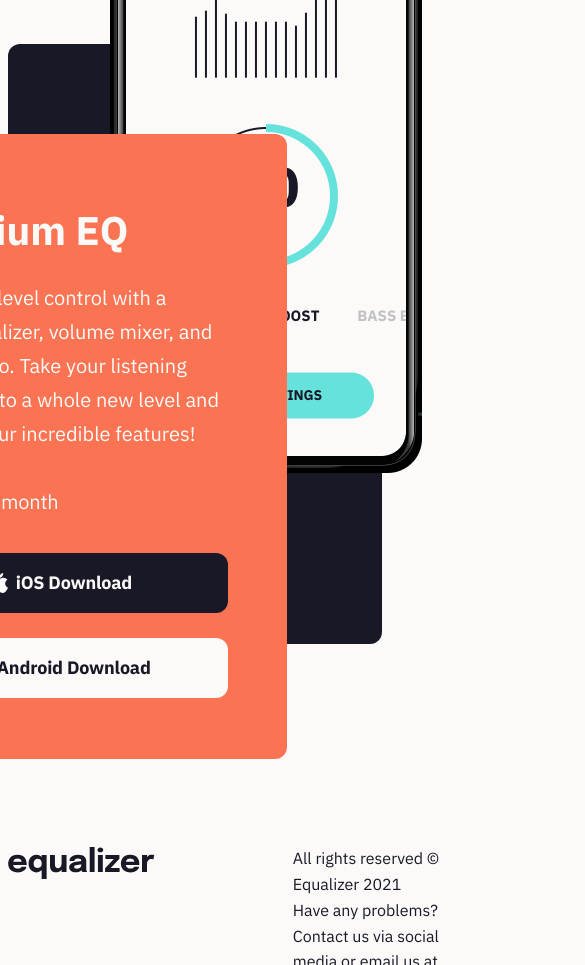
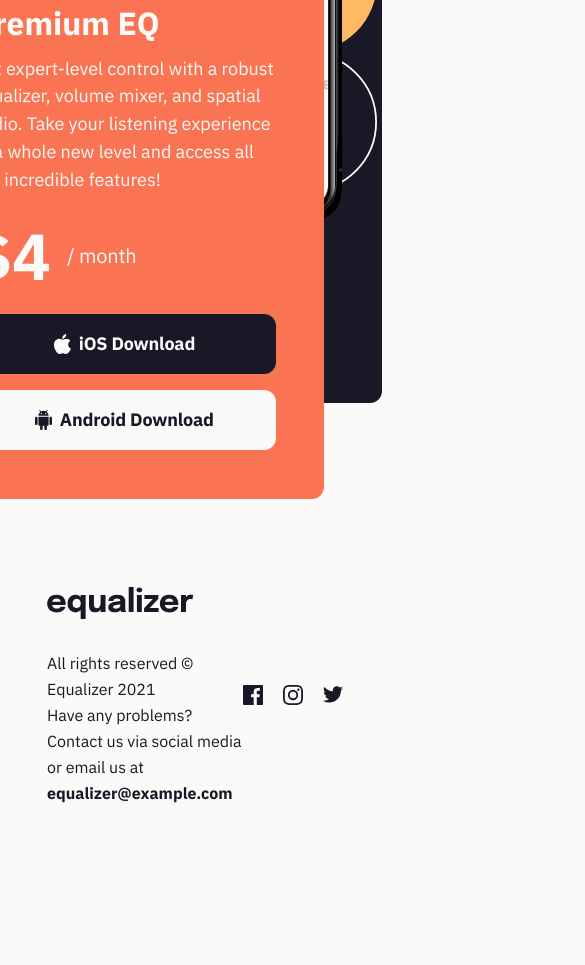
Before and after one commit to Jacoappolinario/equalizer-landing-page, a plain HTML site: page index.html in a window 390 px wide. Shown: the part 1035-2000 px from the top of the page, 585 px wide, since content can reach past the window. After the commit the page ends 1941 px from the top, so only its background shows below. Drawn offline with Linux system fonts and the light colour scheme.

Commit message:
refactor and add medias queries

```diff
--- a/css/global/global.css
+++ b/css/global/global.css
@@ -22,3 +22,12 @@ p {
 a {
   text-decoration: none;
 }
+
+@media (max-width: 800px) {
+  body {
+    background-image: url("../../images/bg-main-tablet.svg"),
+      url("../../images/bg-pattern-1.svg");
+    background-size: 800px, 266.667px;
+    background-position: left top, right -35.67px top -32px;
+  }
+}
--- a/css/home/footer.css
+++ b/css/home/footer.css
@@ -1,15 +1,15 @@
 .footer {
-  display: flex;
-  align-items: start;
+  display: grid;
+  grid-template-columns: auto auto;
+  align-items: center;
   justify-content: space-between;
-  gap: 8.61rem;
+  padding-bottom: 5.69rem;
 }
 
 .footer-content {
-  display: flex;
-  align-items: center;
-  gap: 22.44rem;
-  padding-bottom: 5.69rem;
+  display: grid;
+  grid-template-columns: auto 1fr;
+  gap: 8.61rem;
 }
 
 .footer-content p {
@@ -25,3 +25,11 @@
 .footer-social-media-icon svg path:hover {
   fill: var(--color-2);
 }
+
+@media (max-width: 800px) {
+  .footer-content {
+    display: grid;
+    grid-template-columns: 1fr;
+    gap: 2rem;
+  }
+}
--- a/css/home/introduction.css
+++ b/css/home/introduction.css
@@ -6,6 +6,25 @@
   padding-bottom: 20.06rem;
 }
 
+.introduction h1 {
+  max-width: 20ch;
+}
+
 .introduction p {
   max-width: 70ch;
 }
+
+@media (max-width: 800px) {
+  .introduction {
+    gap: 1.75rem;
+    padding-bottom: 15.56rem;
+  }
+
+  .introduction h1 {
+    max-width: 15ch;
+  }
+
+  .introduction p {
+    max-width: 47ch;
+  }
+}
--- a/css/home/plan.css
+++ b/css/home/plan.css
@@ -27,7 +27,16 @@
   top: 90px;
   right: 95px;
   display: grid;
-  align-items: center;
+  align-content: center;
+}
+
+.plan-content h2 {
+  margin-bottom: 1.37rem;
+}
+
+.plan-content p {
+  max-width: 27.5ch;
+  margin-bottom: 2.44rem;
 }
 
 .plan-content h3 {
@@ -35,9 +44,50 @@
   gap: 1rem;
   align-items: center;
   font: 700 4.0625rem/0.8 "IBM Plex Sans", sans-serif;
+  margin-bottom: 2.87rem;
 }
 
 .plan-content span {
   font: 400 1.25rem/1.6 "IBM Plex Sans", sans-serif;
   letter-spacing: -0.0125rem;
 }
+
+.plan-content a + a {
+  margin-top: 1rem;
+}
+
+@media (max-width: 800px) {
+  .plan {
+    background-size: 280px;
+    background-position: left 229px top -31px;
+    margin-bottom: 11.44rem;
+    max-width: 696px;
+  }
+
+  .plan img {
+    width: 270.206px;
+    top: -138px;
+    left: 64px;
+  }
+
+  .plan-content {
+    width: 399px;
+    height: 546px;
+    padding: 3rem;
+    top: 150px;
+    right: 58px;
+  }
+
+  .plan-content h2 {
+    margin-bottom: 0.75rem;
+  }
+
+  .plan-content p {
+    max-width: 28ch;
+    margin-bottom: 2.25rem;
+  }
+
+  .plan-content h3 {
+    margin-bottom: 2rem;
+  }
+}
--- a/css/utilities/componentes.css
+++ b/css/utilities/componentes.css
@@ -58,3 +58,10 @@
 .button.android:hover {
   background: #ffb964;
 }
+
+@media (max-width: 800px) {
+  .container {
+    padding-left: 2.44rem;
+    padding-right: 2.44rem;
+  }
+}
--- a/css/utilities/typography.css
+++ b/css/utilities/typography.css
@@ -14,3 +14,20 @@
   font: 700 5.5rem/1 "IBM Plex Sans", sans-serif;
   letter-spacing: -0.0625rem;
 }
+
+@media (max-width: 800px) {
+  .font-m {
+    font-size: 1.125rem;
+    line-height: 1.55;
+  }
+
+  .font-l {
+    font-size: 2rem;
+    line-height: 1.25;
+  }
+
+  .font-xl {
+    font-size: 4rem;
+    letter-spacing: -0.04544rem;
+  }
+}
--- a/index.html
+++ b/index.html
@@ -25,7 +25,7 @@
   </header>
 
   <main class="introduction container">
-    <h1 class="font-xl color-4">We make your music<br>sound extraordinary.</h1>
+    <h1 class="font-xl color-4">We make your music sound extraordinary.</h1>
     <p class="font-m color-4">A system audio equalizer specifically designed for Android and iOS. Freely tune the way your music sounds with a professional grade parametric EQ & volume mixer. Control bass, mids, treble, gain control, reverb, and more!</p>
   </main>
 
@@ -34,7 +34,7 @@
 
     <div class="plan-content">
       <h2 class="font-l color-0">Premium EQ</h2>
-      <p class="font-m color-0">Get expert-level control with a<br> robust equalizer, volume mixer, and spatial audio. Take your listening experience to a whole new level and access all our incredible features!</p>
+      <p class="font-m color-0">Get expert-level control with a robust equalizer, volume mixer, and spatial audio. Take your listening experience to a whole new level and access all our incredible features!</p>
       <h3 class="color-0">$4 <span>/ month</span></h3>
       <a class="button apple" href="/">iOS Download</a>
       <a class="button android" href="/">Android Download</a>
@@ -42,11 +42,11 @@
   </section>
 
   <footer class="footer container">
+    <div class="footer-content">
       <img src="./images/logo.svg" alt="Logo">
-
-    <div class="footer-content">
       <p class="font-s color-4">All rights reserved © Equalizer 2021<br>
         Have any problems? Contact us via social media or email us at <strong>equalizer@example.com</strong></p>
+    </div>
 
     <div class="footer-social-media">
       <a class="footer-social-media-icon" href="https://www.facebook.com/" aria-label="Link to Facebook">
@@ -65,7 +65,6 @@
         </svg>
       </a>
     </div>
-    </div>
   </footer>
 </body>
 
```
Also changed, not shown: images/bg-main-tablet.svg (added). Lines whose indentation alone changed are shown as unchanged.
